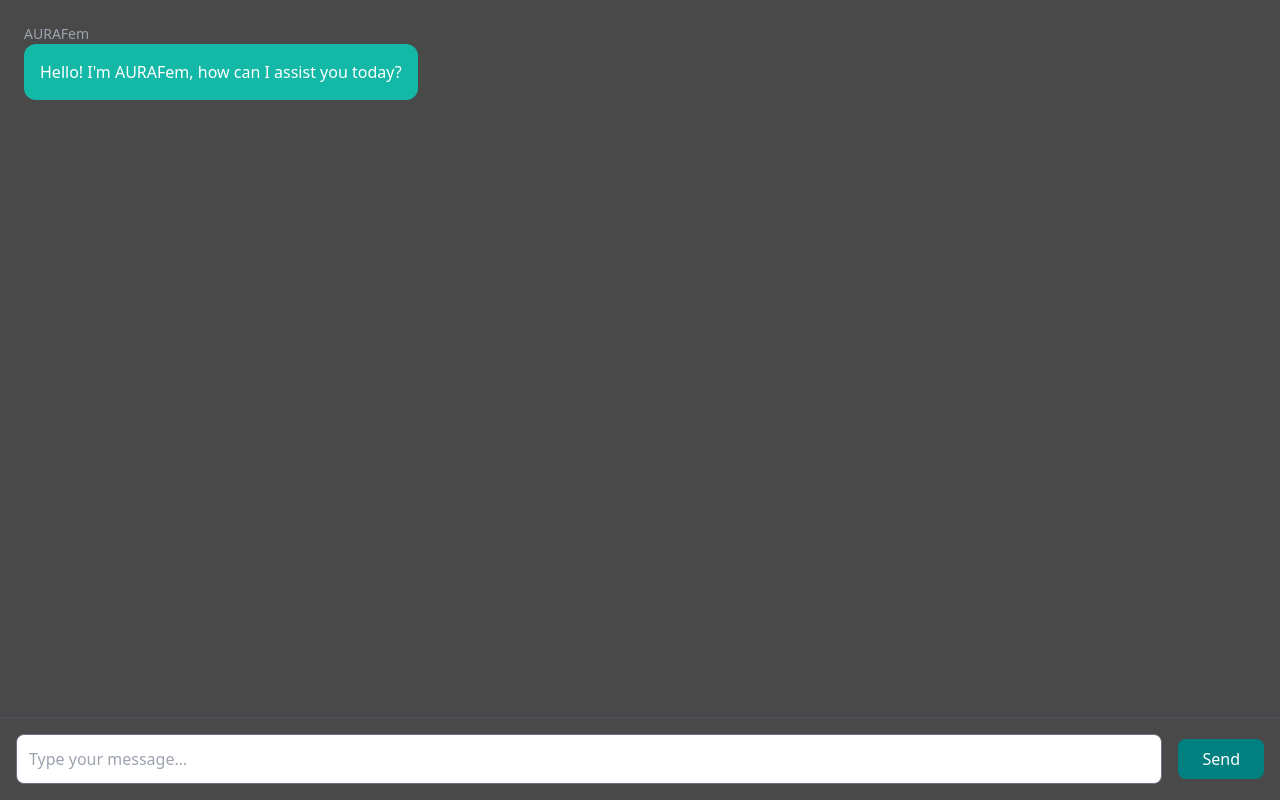
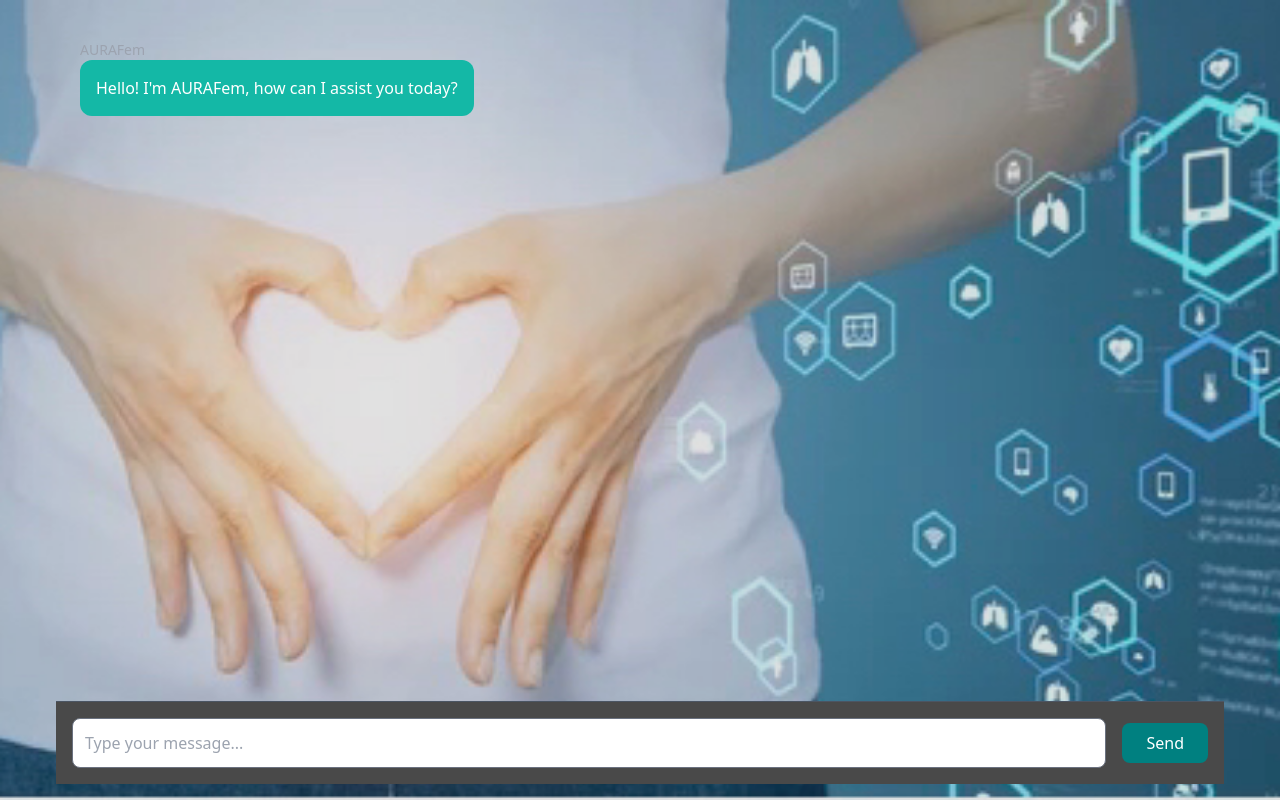
Before and after one commit to Haris-Mughal/AURAFem-UI, a React (Vite) app: page /patient in a window 1280 px wide. Built offline with nearby package versions, Linux system fonts and the light colour scheme.

Commit message:
low bg-color opacity

```diff
--- a/src/components/Chatbot.jsx
+++ b/src/components/Chatbot.jsx
@@ -22,7 +22,7 @@
     };
 
     return (
-        <div className="w-full h-[100vh] flex flex-col bg-secondary text-white">
+        <div className="w-full h-[100vh] px-14 py-4 flex flex-col bg-[#49494929] text-white">
             <div className="flex-1 p-6 overflow-y-auto">
                 {messages.map((message, index) => (
                     <Message
```
